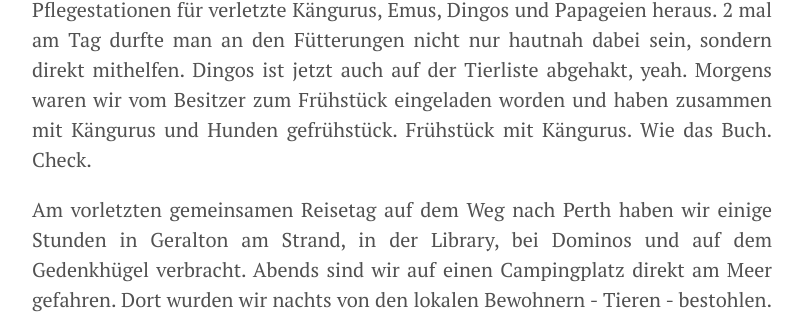
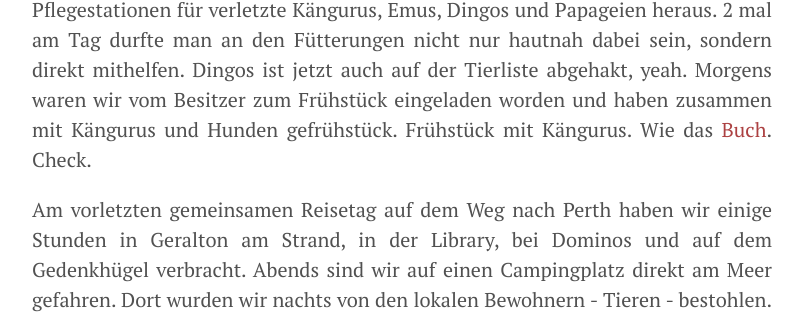
Before and after one commit to Sanderand/Sanderand.github.io, a Jekyll site: the page built from _posts/2015-09-19-bisnachperth.md, in a window 1280 px wide and 900 px high, scrolled down 2988 px. Shown: the part 324-638 px from the top of the window, without its empty margins (228-1031 px from the left). Built offline with Jekyll 4.4.1, drawn with Linux system fonts in a browser that asks for light colours; Markdown is read by kramdown in place of the engine named in the settings; comment, search, counter and statistics services are not loaded; part of the change alters nothing that is shown; some of the changed text lies outside the part shown.

```diff
--- a/_posts/2015-09-19-bisnachperth.md
+++ b/_posts/2015-09-19-bisnachperth.md
@@ -26,7 +26,7 @@ Stattdessen haben ich noch eine kleine Wanderung an den Klippen des National Par
 
 ![Red Tailed Cocatoo]({{ site.url }}/public/post_img/cocatoo.jpg)
 
-Für die Nacht hat uns WikiCamps in das **Waminda Animal Retreat** gelockt. Was wir eigentlich für einen weiteren einfachen Campingplatz hielten, stellte sich als Pflegestationen für verletzte Kängurus, Emus, Dingos und Papageien heraus. 2 mal am Tag durfte man an den Fütterungen nicht nur hautnah dabei sein, sondern direkt mithelfen. Dingos ist jetzt auch auf der Tierliste abgehakt, yeah. Morgens waren wir vom Besitzer zum Frühstück eingeladen worden und haben zusammen mit Kängurus und Hunden gefrühstück. Frühstück mit Kängurus. Wie das Buch. Check.
+Für die Nacht hat uns WikiCamps in das **Waminda Animal Retreat** gelockt. Was wir eigentlich für einen weiteren einfachen Campingplatz hielten, stellte sich als Pflegestationen für verletzte Kängurus, Emus, Dingos und Papageien heraus. 2 mal am Tag durfte man an den Fütterungen nicht nur hautnah dabei sein, sondern direkt mithelfen. Dingos ist jetzt auch auf der Tierliste abgehakt, yeah. Morgens waren wir vom Besitzer zum Frühstück eingeladen worden und haben zusammen mit Kängurus und Hunden gefrühstück. Frühstück mit Kängurus. Wie das <a target="_blank" href="http://www.amazon.de/gp/product/344230931X/ref=as_li_tl?ie=UTF8&camp=1638&creative=19454&creativeASIN=344230931X&linkCode=as2&tag=andsanmeiblo-21">Buch</a>. Check.
 
 Am vorletzten gemeinsamen Reisetag auf dem Weg nach Perth haben wir einige Stunden in Geralton am Strand, in der Library, bei Dominos und auf dem Gedenkhügel verbracht. Abends sind wir auf einen Campingplatz direkt am Meer gefahren. Dort wurden wir nachts von den lokalen Bewohnern - Tieren - bestohlen. Die haben einfach mal unseren Müll mitgenommen. Ein letztes mal bin ich morgens in das sehr sehr erfrischende Wasser der südlichen Ostküste gesprungen. Wer danach nicht wach ist, ist tot. Wortwörtlich.
 
```
